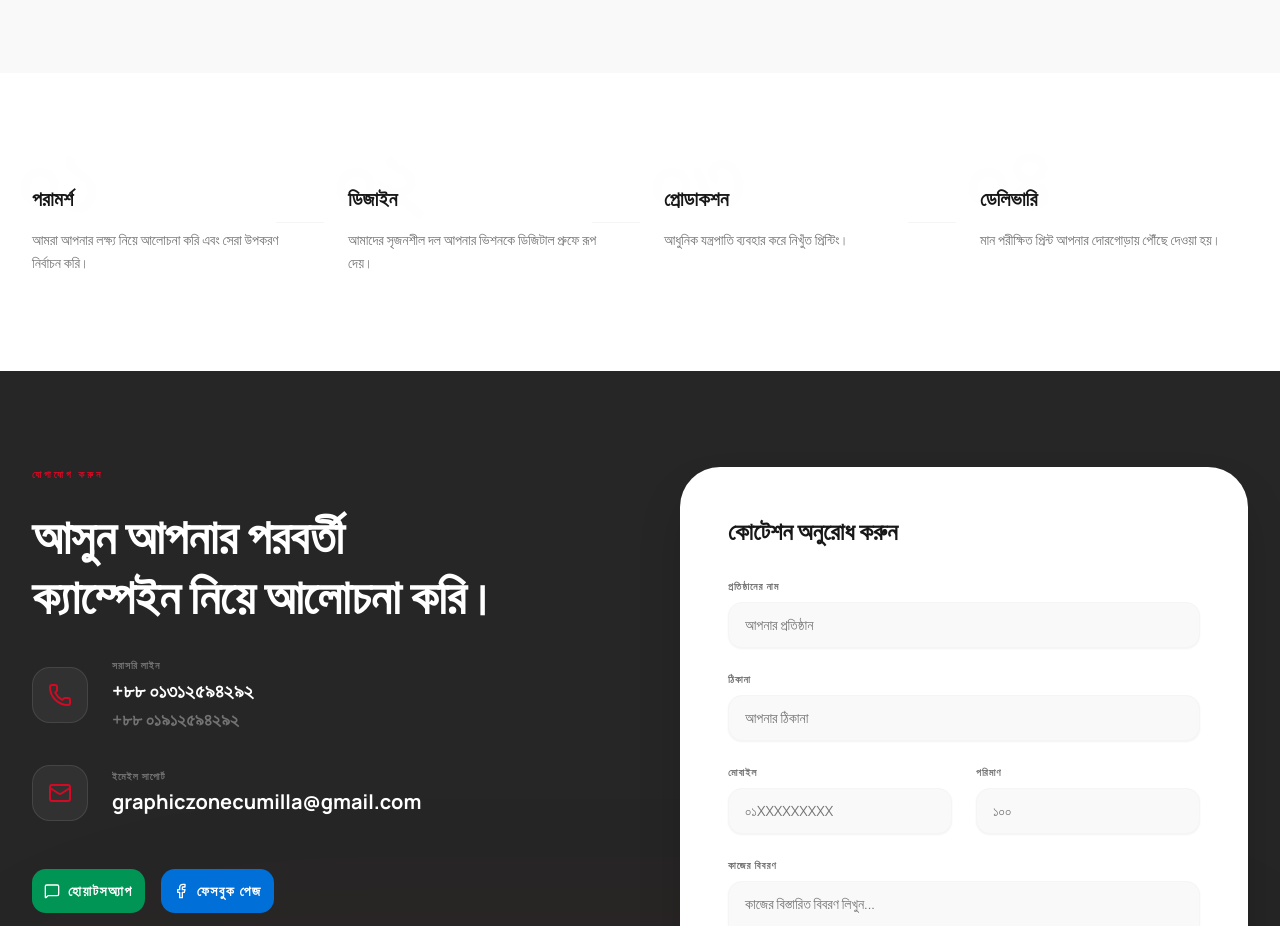
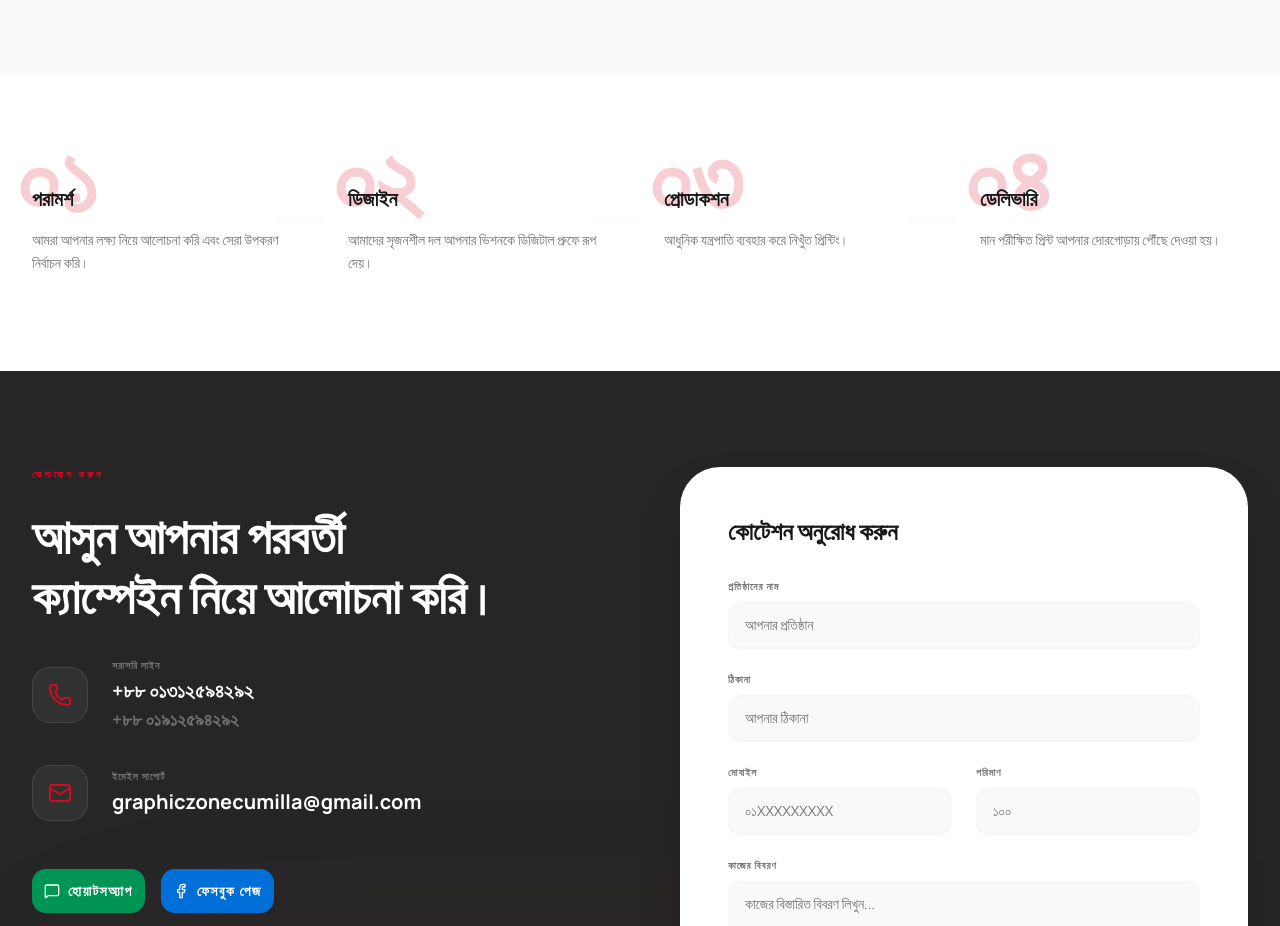
Before and after one commit to khalid586/graphic-zone, a Next.js app: page / in a window 1280 px wide. Shown: the part 2620-3546 px from the top of the page. Built offline with nearby package versions, Linux system fonts and the light colour scheme.

Commit message:
FIX : minor fix

```diff
--- a/src/components/home/Process.tsx
+++ b/src/components/home/Process.tsx
@@ -8,7 +8,7 @@ const Process = () => (
             <div className="grid lg:grid-cols-4 gap-12">
                 {PROCESS.map((p, idx) => (
                     <div key={p.step} className="relative">
-                        <div className="text-8xl font-black text-muted/10 absolute -top-10 -left-4 z-0">{p.step}</div>
+                        <div className="text-8xl font-black text-primary/20 absolute -top-10 -left-4 z-0">{p.step}</div>
                         <div className="relative z-10 pt-4">
                             <h4 className="text-xl font-bold text-foreground mb-4">{p.title}</h4>
                             <p className="text-muted-foreground text-sm leading-relaxed">{p.desc}</p>
```
